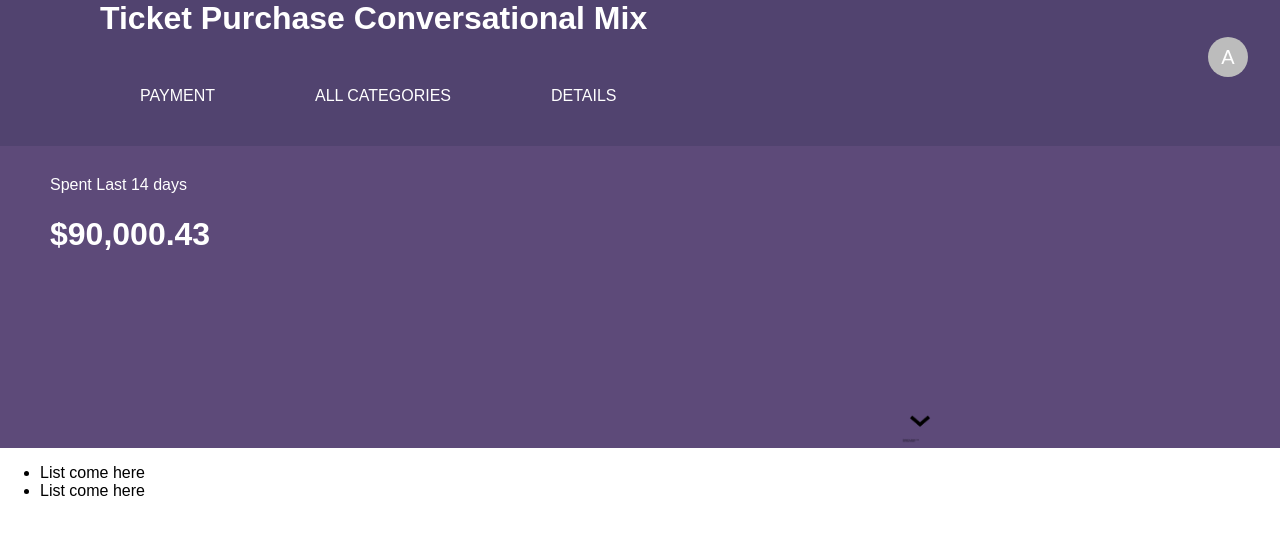
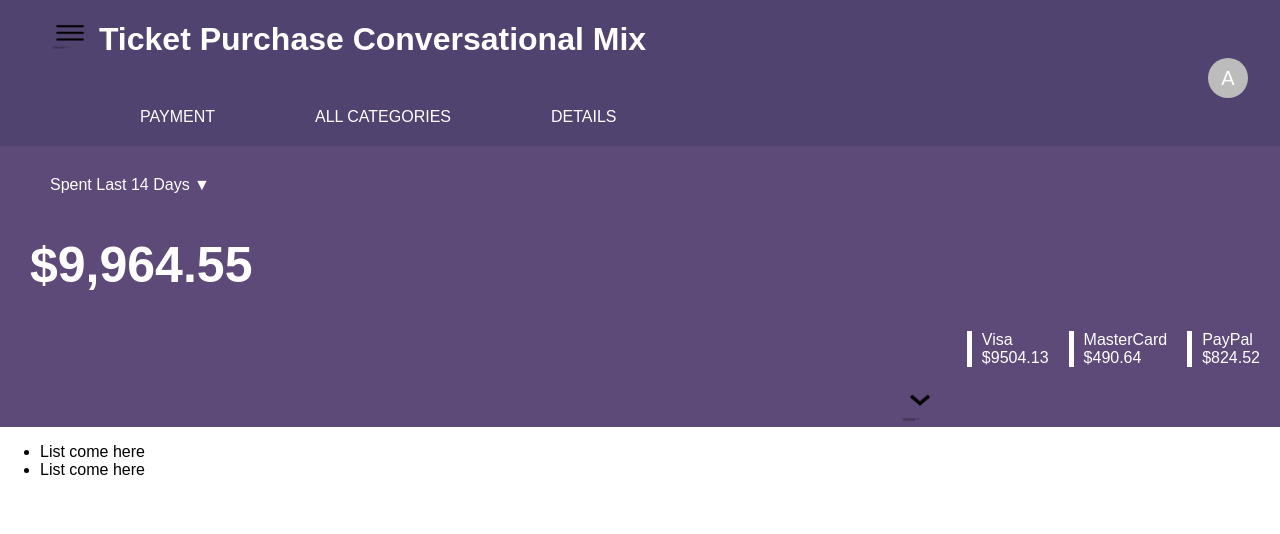
Before and after one commit to aaayumi/Dashboard, a React (Create React App) app: page / in a window 1280 px wide. Shown: the top 534 px of the page. Built offline with nearby package versions, Linux system fonts and the light colour scheme.

Commit message:
added payment tab

```diff
--- a/src/categories.js
+++ b/src/categories.js
@@ -21,9 +21,9 @@ class Categories extends React.Component{
     render(){
     const CategoriesPanel = this.state.slideOpen? "slideOpen" : "";
         return(
-    <div id="Categories" >
+    <div>
     <div id="chart" className={CategoriesPanel}>
-    <button onClick={this.handleClick}>{this.state.slideOpen? <img src={Arrowup} alt="arrowup" className="arrowup" /> : <img src={Arrowdown} alt="arrowdown" className="arrowdown"/>}</button>
+    <div className="categoriesSlide" onClick={this.handleClick}>{this.state.slideOpen? <img src={Arrowup} alt="arrowup" className="arrowup" /> : <img src={Arrowdown} alt="arrowdown" className="arrowdown"/>}</div>
    </div>
     <div className="clear">Question List come hre </div>
     </div>
--- a/src/header.js
+++ b/src/header.js
@@ -5,6 +5,7 @@ import FileFolder from 'material-ui/svg-icons/file/folder';
 import FontIcon from 'material-ui/FontIcon';
 import List from 'material-ui/List/List';
 import ListItem from 'material-ui/List/ListItem';
+import MenuBar from './img/linemenu.png';
 
 import {
   blue300,
@@ -21,7 +22,9 @@ const style = {margin: 5};
 // between routes.
 const Header = () => (
   <header>
-  <h1> Ticket Purchase Conversational Mix </h1>
+
+ <h1><img src={MenuBar} alt="MenuBar" className="MenuBar"/> Ticket Purchase Conversational Mix </h1>
+
     <nav>
       <ul>
         <li className="navMenu"><Link to='/'>PAYMENT</Link></li>
--- a/src/home.js
+++ b/src/home.js
@@ -1,31 +1,47 @@
 import React from 'react';
 import Arrowup from './img/arrowup.png';
 import Arrowdown from './img/arrowdown.png';
+
 
 class Home extends React.Component{
     constructor(props){
         super(props);
         this.state = {
-            slideOpen : false
+            slideOpen : false,
+            priceBar: false
         }
 
    this.handleClick = this.handleClick.bind(this);
+   this.clickHandle = this.clickHandle.bind(this);
     }
 
-    handleClick(){
+    handleClick() {
         this.setState({
             slideOpen : !this.state.slideOpen
         })
-        console.log(!this.state.slideOpen)
+
     }
+
+    clickHandle() {
+    this.setState({ priceBar : !this.state.priceBar })
+    console.log(!this.state.priceBar)
+    }
+
     render(){
     const PaymentPanel = this.state.slideOpen? "slideOpen" : "";
-        return(
+    return(
     <div>
     <div id="PaymentPanel" className={PaymentPanel}>
-    <p >Spent Last 14 days </p>
-    <h1>$90,000.43</h1>
-    <button onClick={this.handleClick}>{this.state.slideOpen? <img src={Arrowup} alt="arrowup" className="arrowup" /> : <img src={Arrowdown} alt="arrowdown" className="arrowdown"/>}</button>
+    <p className="PaymentTitle"　onClick={this.clickHandle}>{!this.state.priceBar? "Spent Last 14 Days ▼" : "Spent Last 30 Days ▲"}</p>
+    <h2>{!this.state.priceBar? "$9,964.55" : "$19929.1"}</h2>
+
+    <ul className="paymentTool">
+    <li>
+    <div className="tool">Visa  <br />  {!this.state.priceBar? "$9504.13" : "$19008.26"}</div></li>
+    <li><div className="tool">MasterCard <br />   {!this.state.priceBar? "$490.64" : "$981.28"}</div></li>
+    <li><div className="tool">PayPal  <br /> {!this.state.priceBar? "$824.52" : "$1649.04"}</div></li>
+    </ul>
+    <div className="paymentSlide" onClick={this.handleClick}>{this.state.slideOpen? <img src={Arrowup} alt="arrowup" className="arrowup" /> : <img src={Arrowdown} alt="arrowdown" className="arrowdown"/>}</div>
     </div>
 
      <div>
--- a/src/index.css
+++ b/src/index.css
@@ -43,13 +43,23 @@ header ul .navMenu {
 }
 
 header h1 {
-    margin-left: 100px;
     color: white;
+    padding-top: -15px;
 }
 
 header .avatar {
     float: right;
     margin-top: -100px;
+}
+
+.MenuBar {
+    height: 30px;
+    width: 40px;
+    margin-top: 20px;
+}
+
+.title {
+    padding-top: 10px;
 }
 
 /**** Payment ****/
@@ -63,19 +73,45 @@ header .avatar {
     transition: all 0.5s ease;
 }
 
+.slideOpen {
+     -webkit-transition: all 0.5s ease;
+    -moz-transition: all 0.5s ease;
+    -o-transition: all 0.5s ease;
+    transition: all 0.5s ease;
+}
+
+#PaymentPanel h2 {
+    font-size: 50px;
+    padding-left: 30px;
+}
+
 #PaymentPanel.slideOpen {
-    padding-top: 400px;
+     background-color: #5d4a79;
+     height: 400px;
     -webkit-transition: all 0.5s ease;
     -moz-transition: all 0.5s ease;
     -o-transition: all 0.5s ease;
     transition: all 0.5s ease;
 }
 
+.paymentSlide {
+    padding-left:  900px;
+}
+
+.slideOpen .paymentSlide {
+    margin-top: 200px;
+    padding-left:  900px;
+}
+
+.slideOpen .PaymentTitle {
+margin-left: 300px;
+}
+
 #PaymentPanel p, h1 {
     margin-left: 50px;
 }
 
-#PaymentPanel p{
+#PaymentPanel p {
 padding-top: 30px;
 }
 
@@ -83,14 +119,46 @@ padding-top: 30px;
 padding-bottom: 30px;
 }
 
-/**** Categories ****/
-.Categories {
-    background-color: blue;
+.paymentTool {
+    list-style: none;
+    display: flex;
+    flex-direction: row;
+    float: right;
 }
 
+.tool {
+    padding-left: 10px;
+}
+
+.paymentTool li {
+    padding-right: 20px;
+    margin-top: -20px;
+    border-left: thick solid #fff;
+}
+
+/**** Categories ****/
+
 #chart {
-    height: 150px;
     background-color: #5d4a79;
+    color: white;
+    -webkit-transition: all 0.5s ease;
+    -moz-transition: all 0.5s ease;
+    -o-transition: all 0.5s ease;
+    transition: all 0.5s ease;
+}
+
+.categoriesSlide {
+    background-color: #5d4a79;
+    height: 200px;
+     -webkit-transition: all 0.5s ease;
+    -moz-transition: all 0.5s ease;
+    -o-transition: all 0.5s ease;
+    transition: all 0.5s ease;
+}
+
+.slideOpen {
+    background-color: #5d4a79;
+    height: 300px;
     -webkit-transition: all 0.5s ease;
     -moz-transition: all 0.5s ease;
     -o-transition: all 0.5s ease;
@@ -98,35 +166,20 @@ padding-bottom: 30px;
 }
 
 #chart.slideOpen {
-    height: 400px;
-    background-color: #5d4a79;
     -webkit-transition: all 0.5s ease;
     -moz-transition: all 0.5s ease;
     -o-transition: all 0.5s ease;
     transition: all 0.5s ease;
 }
 
-button {
-     background-color: #5d4a79;
-     border: none;
-     padding-top: 100px;
-     padding-left: 900px;
-      -webkit-transition: all 0.5s ease;
+.slideOpen .categoriesSlide{
+    padding-top: 10px;
+    -webkit-transition: all 0.5s ease;
     -moz-transition: all 0.5s ease;
     -o-transition: all 0.5s ease;
     transition: all 0.5s ease;
 }
 
-.slideOpen button {
-     background-color: #5d4a79;
-     border: none;
-     padding-top: 100px;
-     padding-left: 900px;
-    -webkit-transition: all 0.5s ease;
-    -moz-transition: all 0.5s ease;
-    -o-transition: all 0.5s ease;
-    transition: all 0.5s ease;
-}
 .arrowup {
     height: 40px;
     width: 40px;
```
